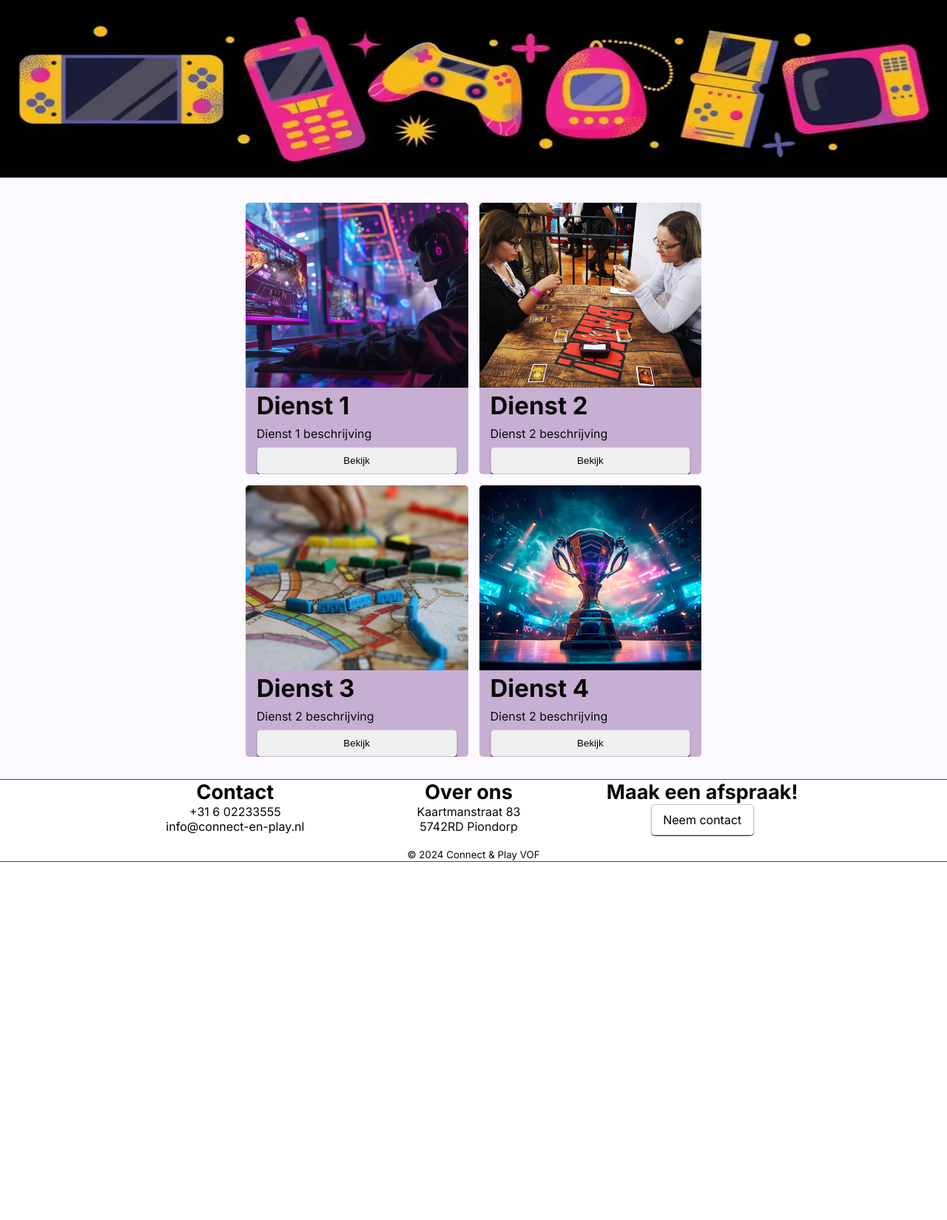
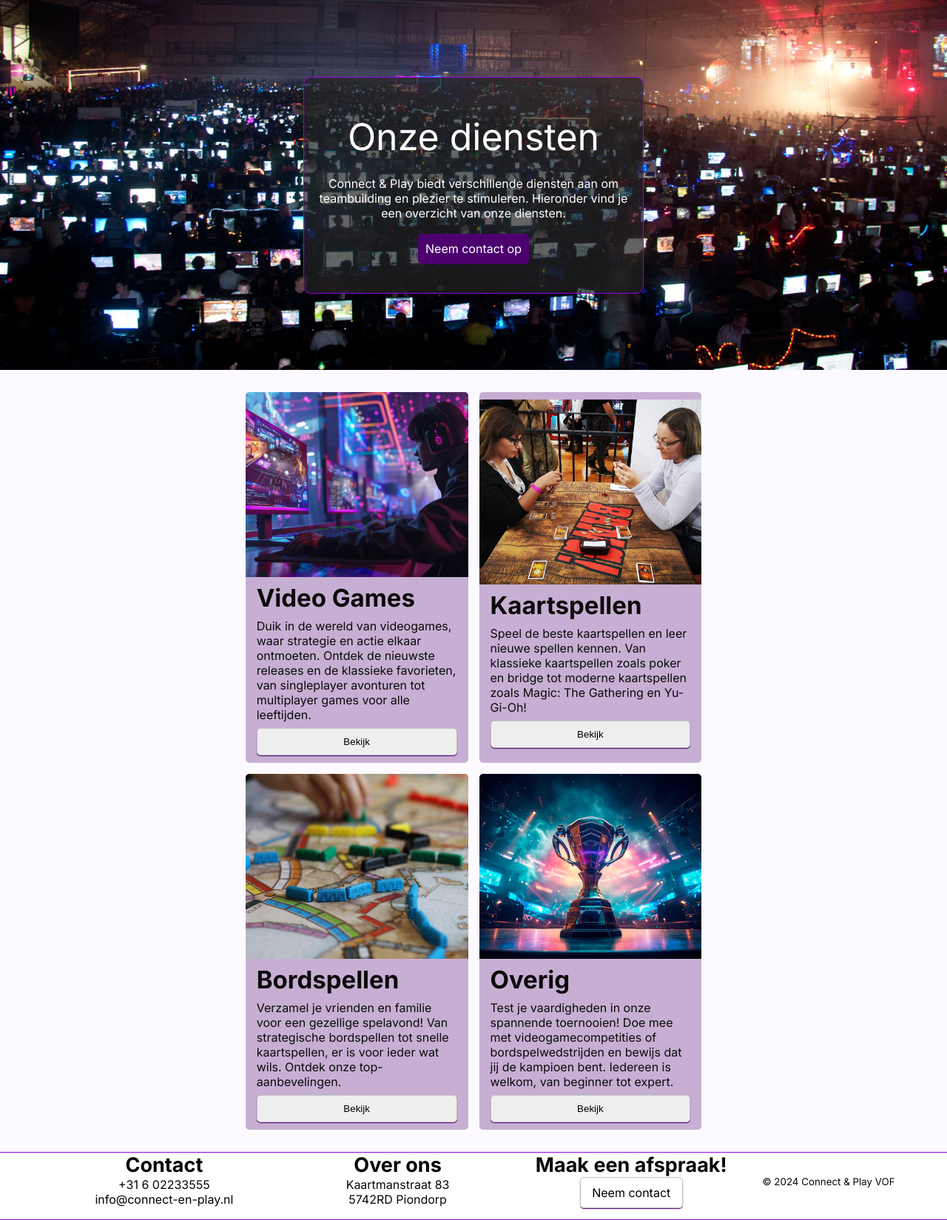
Before and after one commit to boonsboos/connect-play, a PHP site: page /diensten.html in a window 1280 px wide. Shown: the part 71-1720 px from the top of the page at 74% size. Before the commit the page ends 1236 px from the top, so only its background shows below. Run offline with PHP 8.4, Linux system fonts and the light colour scheme.

Commit message:
Style/diensten (#23)
* added homepage styling

* small fix, could not figure out the misaligned images

* 'Neem contact op' button was not centered

* Diensten filled with data

---------

Co-authored-by: boons <57451966+boonsboos@users.noreply.github.com>

```diff
--- a/diensten.html
+++ b/diensten.html
@@ -31,7 +31,26 @@
 				</div>
 			</div>
 		</header>
-	<img class="banner-img" src="images/bannerImg.jpg" alt="Banner afbeelding" />
+		<!-- Background banner with title, text and button -->
+		<section class="home-banner flex justify-center align-center">
+			<div class="mb-col-12 col-9 flex justify-center">
+				<div
+					class="home-head-box py-50 col-6 mb-col-12 flex justify-center"
+				>
+					<h1 class="heading pb-15">Onze diensten</h1>
+					<p class="text-center pb-10 col-12 px-10">
+						Connect & Play biedt verschillende diensten aan om
+						teambuilding en plezier te stimuleren. Hieronder vind je
+						een overzicht van onze diensten.
+					</p>
+					<div class="pt-10">
+						<a class="button p-10" href="contact.html">
+							Neem contact op
+						</a>
+					</div>
+				</div>
+			</div>
+		</section>
 
 	<section id="diensten-container" class="flex justify-center py-15">
 		<div id="diensten" class="flex justify-center col-6 mb-col-12">
@@ -76,15 +95,13 @@
 					</div>
 				</div>
 			</div>
-		</div>
+
 			<div class="flex align-center justify-center">
 				<p>
 					<small>&copy; 2024 Connect & Play VOF</small>
 				</p>
 			</div>
 		</footer>
-
 		<script src="js/diensten.js"></script>
 	</body>
-
 </html>
--- a/js/diensten.js
+++ b/js/diensten.js
@@ -2,26 +2,30 @@
 const diensten = [
 	{
 		id: 1,
-		title: "Dienst 1",
-		description: "Dienst 1 beschrijving",
+		title: "Video Games",
+		description:
+			"Duik in de wereld van videogames, waar strategie en actie elkaar ontmoeten. Ontdek de nieuwste releases en de klassieke favorieten, van singleplayer avonturen tot multiplayer games voor alle leeftijden.",
 		image: "/images/dienst_1.jpg",
 	},
 	{
 		id: 2,
-		title: "Dienst 2",
-		description: "Dienst 2 beschrijving",
+		title: "Kaartspellen",
+		description:
+			"Speel de beste kaartspellen en leer nieuwe spellen kennen. Van klassieke kaartspellen zoals poker en bridge tot moderne kaartspellen zoals Magic: The Gathering en Yu-Gi-Oh!",
 		image: "/images/dienst_2.jpg",
 	},
 	{
 		id: 3,
-		title: "Dienst 3",
-		description: "Dienst 2 beschrijving",
+		title: "Bordspellen",
+		description:
+			"Verzamel je vrienden en familie voor een gezellige spelavond! Van strategische bordspellen tot snelle kaartspellen, er is voor ieder wat wils. Ontdek onze top-aanbevelingen.",
 		image: "/images/dienst_3.jpg",
 	},
 	{
 		id: 4,
-		title: "Dienst 4",
-		description: "Dienst 2 beschrijving",
+		title: "Overig",
+		description:
+			"Test je vaardigheden in onze spannende toernooien! Doe mee met videogamecompetities of bordspelwedstrijden en bewijs dat jij de kampioen bent. Iedereen is welkom, van beginner tot expert.",
 		image: "/images/dienst_4.jpg",
 	},
 ]
@@ -38,13 +42,20 @@ function createDienstElement(dienst) {
 	// create a new div element
 	const dienstElement = document.createElement("div")
 	// add classes to the dienst element, each class is its own string
-	dienstElement.classList.add("dienst", "col-6", "flex-col", "justify-center", "mb-col-12")
+	dienstElement.classList.add(
+		"dienst",
+		"col-6",
+		"flex",
+		"flex-col",
+		"justify-center",
+		"mb-col-12"
+	)
 
 	// set the innerHTML of the dienst element just like .appendChild() does
 	// this is a template string, it allows you to use variables in the string
 	dienstElement.innerHTML = `
         <img src="${dienst.image}" alt="${dienst.title}" />
-        <div class="flex px-15">
+        <div class="flex px-15 pb-10">
 			<h2>${dienst.title}</h2>
         	<p>${dienst.description}</p>
         	<button class="button">Bekijk</button>
--- a/style.css
+++ b/style.css
@@ -341,7 +341,7 @@ footer img {
 	flex-wrap: wrap;
 	column-gap: 15px;
 	row-gap: 15px;
-	margin: 15px 0;
+	padding: 15px 0;
 }
 
 #diensten .dienst {
```
Also changed, not shown: contact.html (+0 -11 lines). Lines whose indentation alone changed are shown as unchanged.
